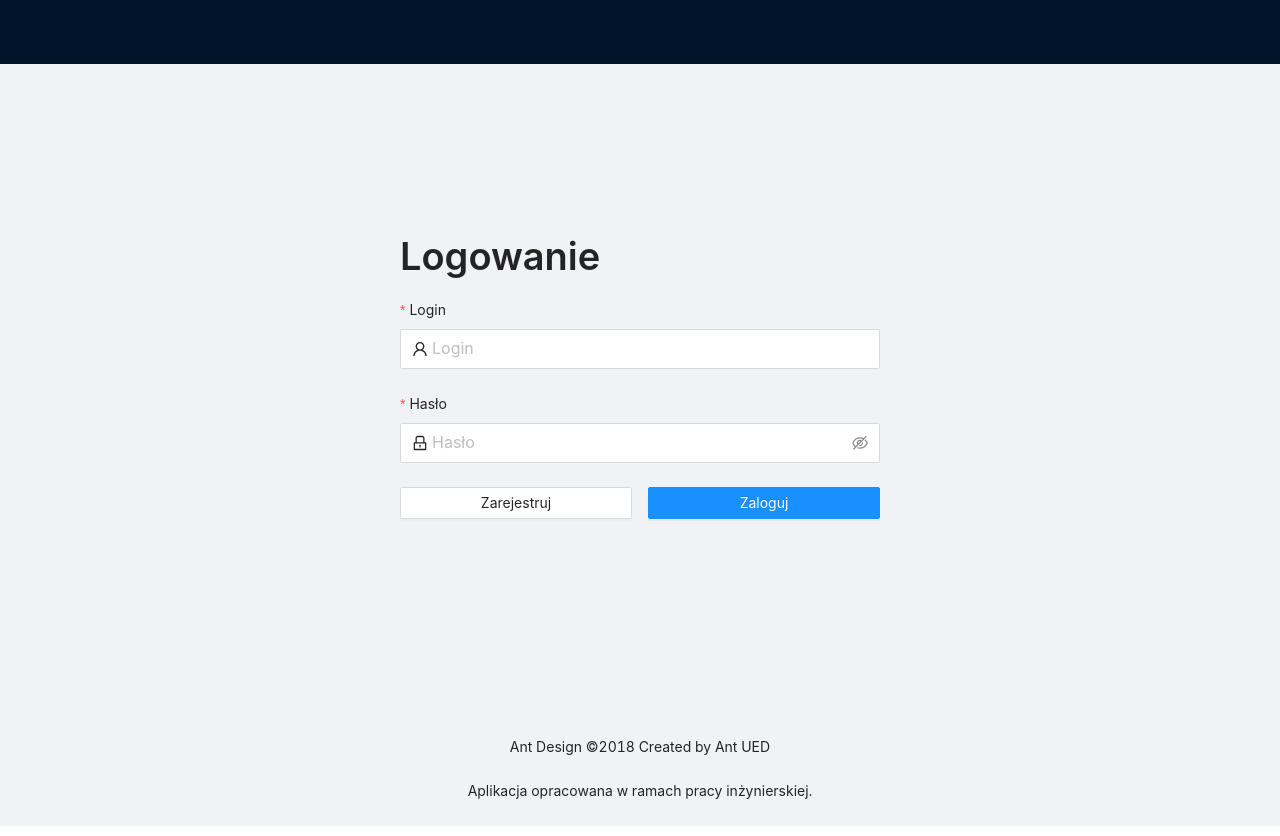
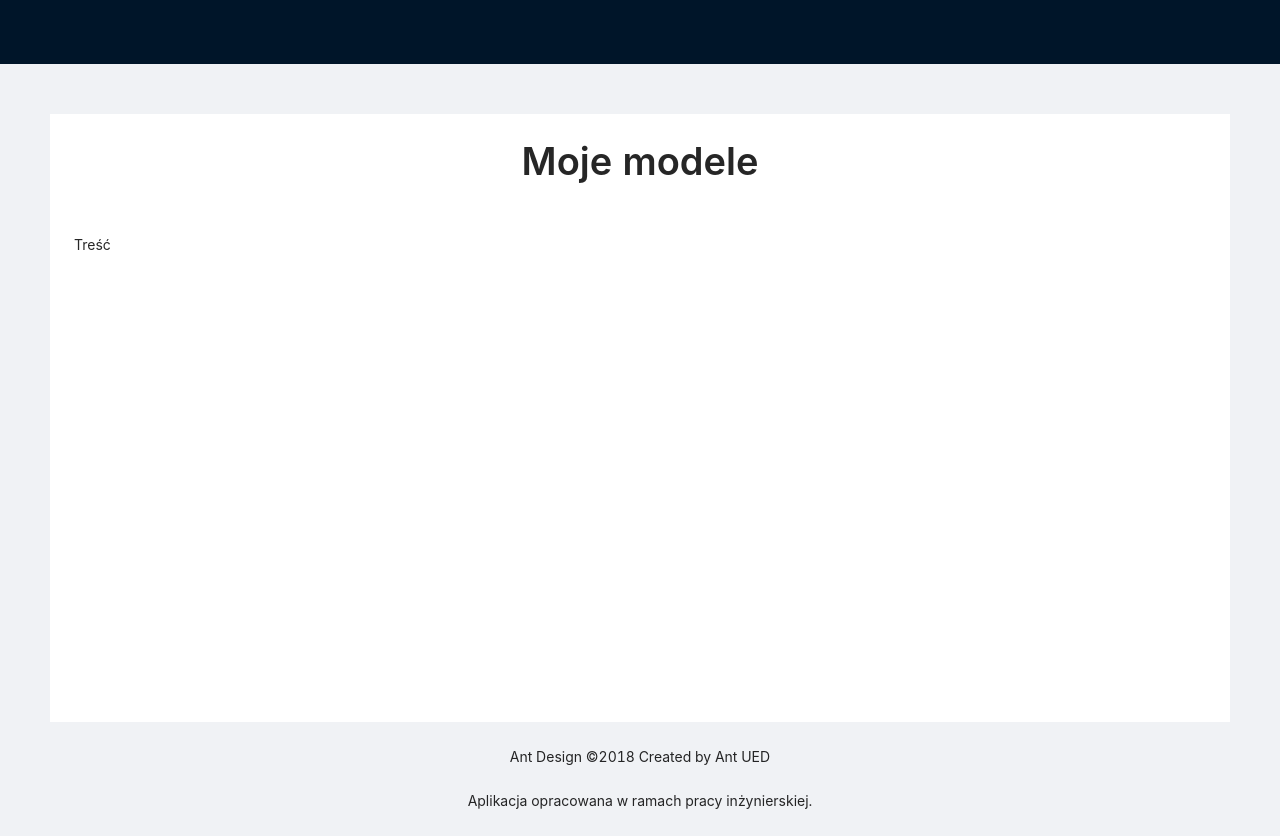
Before and after one commit to inzynierka/PatternRecogniser, a React (Create React App) app in the folder PatternRecogniser/ClientApp/: page /my_models in a window 1280 px wide. Built offline with nearby package versions, Linux system fonts and the light colour scheme.

Commit message:
Dodano routing i przycisk w menu + parę drobnych poprawek

```diff
--- a/PatternRecogniser/ClientApp/src/components/AppRouter.tsx
+++ b/PatternRecogniser/ClientApp/src/components/AppRouter.tsx
@@ -6,6 +6,7 @@ import Login from '../pages/Login';
 import SignIn from '../pages/Signin';
 import TrainPage from '../pages/Train';
 import RecognisePage from '../pages/Recognise';
+import MyModelsPage from '../pages/MyModels';
 
 
 export const AppRouter: React.FC = () => {
@@ -23,6 +24,7 @@ export const AppRouter: React.FC = () => {
             <Route path='/signin' element={<SignIn />}/>
             <Route path='/train' element={<TrainPage />}/>
             <Route path='/recognise' element={<RecognisePage />}/>
+            <Route path='/my_models' element={<MyModelsPage />}/>
             <Route path='*' element={<NotFound />}/>
       </Routes>
   );
--- a/PatternRecogniser/ClientApp/src/components/NavMenu.tsx
+++ b/PatternRecogniser/ClientApp/src/components/NavMenu.tsx
@@ -18,6 +18,7 @@ export function NavMenu() {
     let path = location.pathname;
     if(path.includes('train')) return ['Train'];
     if(path.includes('recognise')) return ['Recognise'];
+    if(path.includes('my_models')) return ['MyModels'];
     return ['None'];
   }
   const navigateTo_IfLoggedIn = (to : string) => {
@@ -47,7 +48,8 @@ export function NavMenu() {
                   <Menu.Item key="logout" onClick={logout}><NavLink tag={Link} to="/login">Wyloguj</NavLink></Menu.Item>
               }
               <Menu.Item key="Train" ><NavLink tag={Link} to={navigateTo_IfLoggedIn("/train")}>Trenuj model</NavLink></Menu.Item>
-              <Menu.Item key="Recognise" ><NavLink tag={Link} to={navigateTo_IfLoggedIn("/recognise")}>Trenuj model</NavLink></Menu.Item>
+              <Menu.Item key="Recognise" ><NavLink tag={Link} to={navigateTo_IfLoggedIn("/recognise")}>Rozpoznaj znak</NavLink></Menu.Item>
+              <Menu.Item key="MyModels" ><NavLink tag={Link} to={navigateTo_IfLoggedIn("/my_models")}>Moje modele</NavLink></Menu.Item>
           </Menu>
             </>
         }
--- a/PatternRecogniser/ClientApp/src/pages/MyModels.tsx
+++ b/PatternRecogniser/ClientApp/src/pages/MyModels.tsx
@@ -12,12 +12,11 @@ const MyModelsPage = () => {
 
     return (
         <div>
-
             <Row style={{ marginTop: 50 }}>
                 <Col flex="auto">
                     <div className="site-layout-content" style={{minHeight: "76vh" }}>
-                        <Row justify="space-around" align="middle">
-                            <Title>Rozpoznawanie znaku</Title>
+                        <Row justify="space-around" align="middle" style={{marginBottom: "30px"}}>
+                            <Title>Moje modele</Title>
                         </Row>
 
                         Treść
--- a/PatternRecogniser/ClientApp/src/pages/Recognise.tsx
+++ b/PatternRecogniser/ClientApp/src/pages/Recognise.tsx
@@ -63,7 +63,7 @@ const RecognisePage = () => {
             <Row style={{ marginTop: 50 }}>
                 <Col flex="auto">
                     <div className="site-layout-content" style={{minHeight: "76vh" }}>
-                        <Row justify="space-around" align="middle">
+                        <Row justify="space-around" align="middle" style={{marginBottom: "30px"}}>
                             <Title>Rozpoznawanie znaku</Title>
                         </Row>
 
@@ -94,7 +94,7 @@ const RecognisePage = () => {
                                                 </Space>
                                             </Form.Item>
                                         </Row>
-                                        <Row style={{width: "auto", marginBottom: "25px"}}>
+                                        <Row style={{width: "auto", marginBottom: "45px"}}>
                                             <Dragger {...props} maxCount={1} accept='image/png, image/jpeg, image/jpg, image/bmp, image/exif, image/tiff' style={{width: "50vh"}}>
                                                 <p className="ant-upload-drag-icon">
                                                 <InboxOutlined />
--- a/PatternRecogniser/ClientApp/src/pages/Train.tsx
+++ b/PatternRecogniser/ClientApp/src/pages/Train.tsx
@@ -78,7 +78,7 @@ const TrainPage = () => {
             <Row style={{ marginTop: 50 }}>
                 <Col flex="auto">
                     <div className="site-layout-content" style={{minHeight: "74vh"}}>
-                        <Row justify="space-around" align="middle">
+                        <Row justify="space-around" align="middle" style={{marginBottom: "30px"}}>
                             <Title>Trenowanie modelu</Title>
                         </Row>
 
@@ -155,7 +155,7 @@ const TrainPage = () => {
                                         }
 
                                         <Row align="middle">
-                                            <Form.Item label="Zbiór symboli">
+                                            <Form.Item label="Zbiór symboli" style={{width: "50vh" }}>
                                                 <Upload {...props} maxCount={1} accept='application/zip'>
                                                     <Button icon={<UploadOutlined />}>Załaduj plik</Button>
                                                 </Upload>
```
Lines whose indentation alone changed are shown as unchanged.
